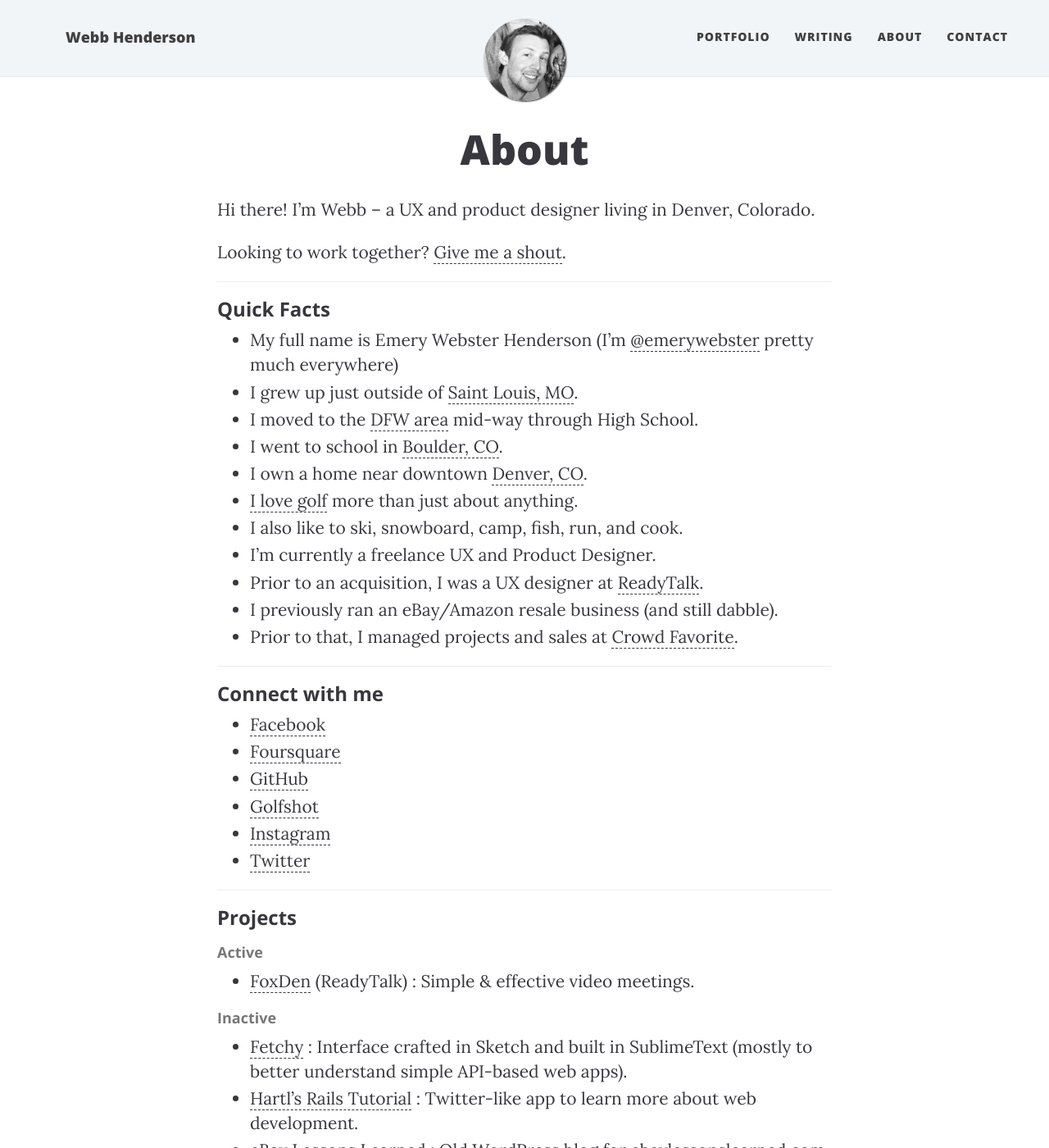
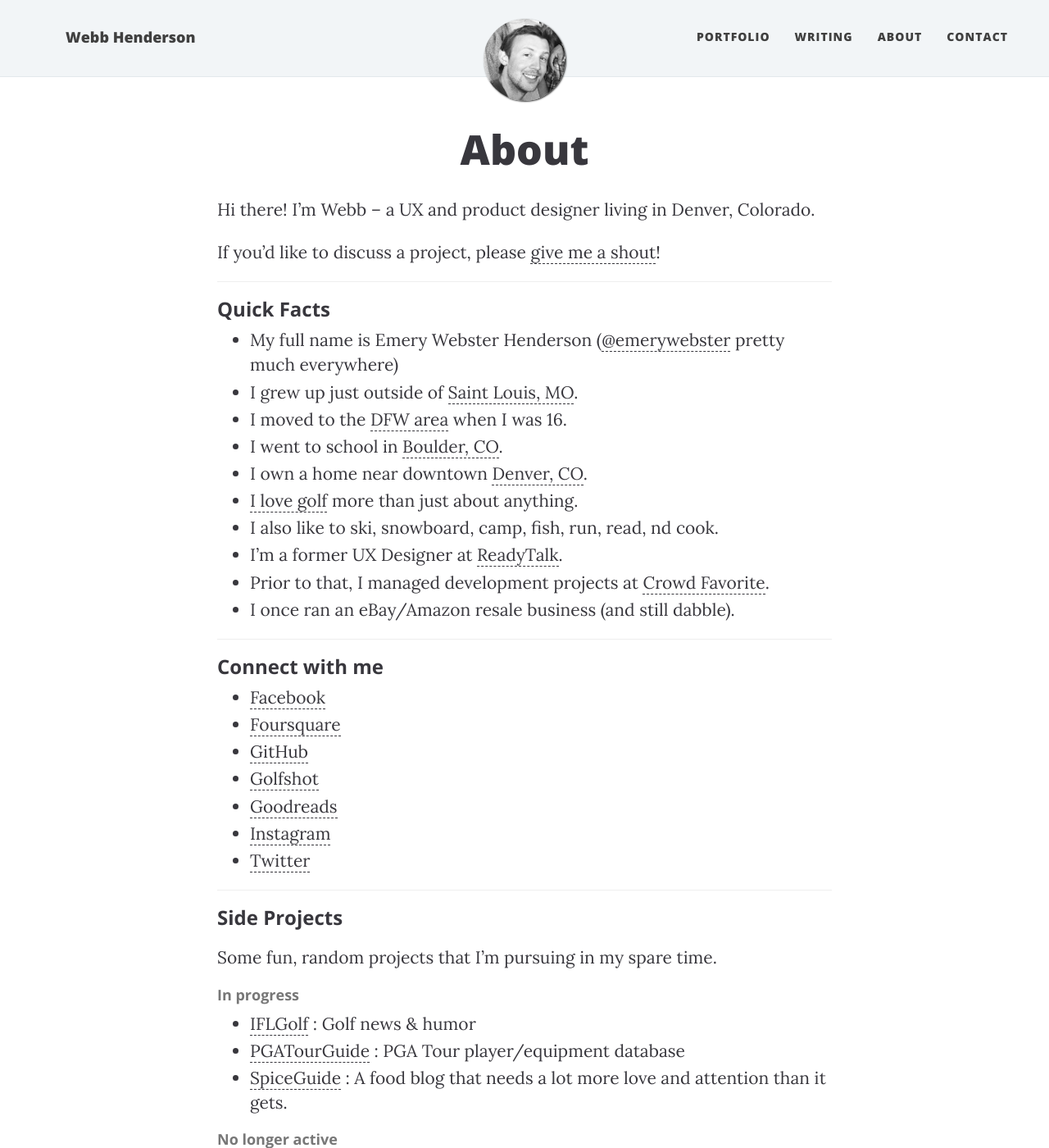
Before and after one commit to emerywebster/emerywebster.github.io, a Jekyll site: the page built from about.md, in a window 1280 px wide and 1400 px high. Shown: the whole window at 82% size. Built offline with Jekyll 4.4.1, drawn with Linux system fonts in a browser that asks for light colours; nearby versions of some CDN libraries; some of the changed text lies outside the part shown.

Commit message:
about cleanup

```diff
--- a/about.md
+++ b/about.md
@@ -6,23 +6,22 @@ feature-img: "img/beav.jpg"
 ---
 Hi there! I'm Webb &ndash; a UX and product designer living in Denver, Colorado.
 
-Looking to work together? [Give me a shout](/contact).
+If you'd like to discuss a project, please [give me a shout](/contact)!
 
 ---
 
 ### Quick Facts
 
-- My full name is Emery Webster Henderson (I'm [@emerywebster](http://twitter.com/emerywebster) pretty much everywhere)
+- My full name is Emery Webster Henderson ([@emerywebster](http://twitter.com/emerywebster) pretty much everywhere)
 - I grew up just outside of [Saint Louis, MO](http://stlouis.cardinals.mlb.com/).
-- I moved to the [DFW area](http://mavs.com) mid-way through High School.
+- I moved to the [DFW area](http://mavs.com) when I was 16.
 - I went to school in [Boulder, CO](http://leeds.colorado.edu).
 - I own a home near downtown [Denver, CO](http://denverbroncos.com).
 - [I love golf](http://masters.com) more than just about anything.
-- I also like to ski, snowboard, camp, fish, run, and cook.
-- I'm currently a freelance UX and Product Designer.
-- Prior to an acquisition, I was a UX designer at [ReadyTalk](http://readytalk.com).
-- I previously ran an eBay/Amazon resale business (and still dabble).
-- Prior to that, I managed projects and sales at [Crowd Favorite](http://crowdfavorite.com).
+- I also like to ski, snowboard, camp, fish, run, read, nd cook.
+- I'm a former UX Designer at [ReadyTalk](http://readytalk.com).
+- Prior to that, I managed development projects at [Crowd Favorite](http://crowdfavorite.com).
+- I once ran an eBay/Amazon resale business (and still dabble).
 
 ---
 
@@ -32,21 +31,24 @@ Looking to work together? [Give me a shout](/contact).
 - [Foursquare](http://foursquare.com/emerywebster)
 - [GitHub](http://github.com/emerywebster)
 - [Golfshot](http://golfshot.com/members/0871088840/statistics)
+- [Goodreads](https://www.goodreads.com/user/show/5677497-webb-henderson)
 - [Instagram](http://instagram.com/emerywebster)
 - [Twitter](http://twitter.com/emerywebster)
 
 ---
 
-### Projects
+### Side Projects
 
-#### Active
+Some fun, random projects that I'm pursuing in my spare time.
 
-- [FoxDen](http://foxden.io) (ReadyTalk) : Simple & effective video meetings.
+#### In progress
 
-#### Inactive
+- [IFLGolf](http://ifl.golf) : Golf news & humor
+- [PGATourGuide](http://pgatourguide.com) : PGA Tour player/equipment database
+- [SpiceGuide](http://spicegui.de) : A food blog that needs a lot more love and attention than it gets.
 
-- [Fetchy](http://fetchy.emerywebster.com/) : Interface crafted in Sketch and built in SublimeText (mostly to better understand simple API-based web apps).
-- [Hartl's Rails Tutorial](http://ewh-rails-sample.herokuapp.com/) : Twitter-like app to learn more about web development.
+#### No longer active
+
 - [eBay Lessons Learned](http://ebay.emerywebster.com/) : Old WordPress blog for ebaylessonslearned.com (~2011-2014).
 - [Who Is Kaberon?](http://whoiskaberon.emerywebster.com) : Random afternoon project. More detail available on [GitHub](https://github.com/emerywebster/whoiskaberon) (~2009).
 - [wp.emerywebster.com](http://wp.emerywebster.com/) : Old WordPress version of this site (~2010-2012).
@@ -105,3 +105,26 @@ Looking to work together? [Give me a shout](/contact).
 - [Rob Fitzpatrick](http://robfitz.com/)
 - [Tim Brown](http://nicewebtype.com)
 - [Tristan Kromer](http://grasshopperherder.com/)
+
+#### Books
+
+- [Designing Products People Love](https://www.amazon.com/dp/B019YN9WFW/) (Scott Hurff)
+- [Designing with the Mind in Mind](https://www.amazon.com/dp/0124079148/) (Jeff Johnson)
+- [Don't Make Me Think](https://www.amazon.com/dp/0321965515/) & [Rocket Surgery Made Easy](https://www.amazon.com/dp/0321657292/) (Steve Krug)
+- [Lean UX](https://www.amazon.com/dp/B01LYGQ6CH/) (Jeff Gothelf)
+- [Sprint](https://www.amazon.com/dp/B010MH1DAQ/) (Google Ventures)
+- [The Design of Everyday Things](https://www.amazon.com/dp/B00E257T6C/) & [Emotional Design](https://www.amazon.com/dp/B005GKIYD4/) (Don Norman)
+- [The Lean Product Playbook](https://www.amazon.com/dp/B00SZ638C8/) (Dan Olsen)
+- [Universal Principles of Design](https://www.amazon.com/dp/1592535879/)
+
+#### Newsletters
+
+- [uxdesign.cc](http://uxdesign.cc)
+
+#### Podcasts
+
+- [User Interface Engineering](https://www.uie.com/brainsparks/)
+- [UI Breakfast](http://uibreakfast.com/)
+- [The UX Intern](http://theuxintern.com/)
+- [Trav & Los](http://www.travandlos.com/)
+- [99% Invisible](http://99percentinvisible.org/)
```
Also changed, not shown: other parts of about.md (+7 -9 lines).
